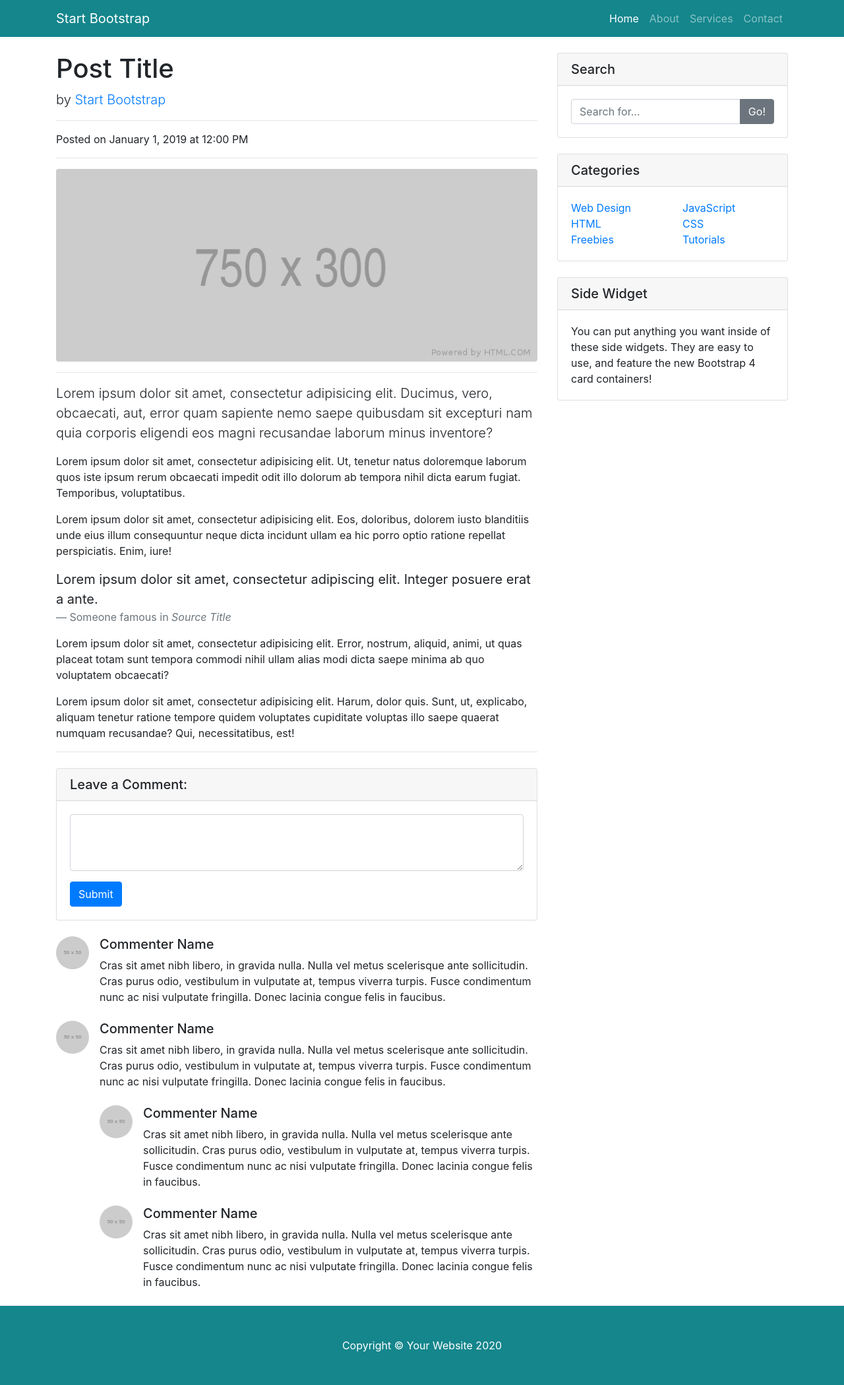
After one commit to alviandk/personal_website, a Django app: page /blog_detail_view/ in a window 1280 px wide. The commit adds this page. Shown: the whole page at 66% size. Run offline with Django 3.2, Linux system fonts and the light colour scheme; grey boxes labelled with a size stand in for pictures from a placeholder-image service; some libraries are stand-ins or nearby versions.

Commit message:
blog skeleton

```diff
--- a/blog/views.py
+++ b/blog/views.py
@@ -1,3 +1,13 @@
 from django.shortcuts import render
 
-# Create your views here.
+
+def blog_list_view(request):
+    context = {}
+
+    return render(request, 'blog/list.html', context)
+
+
+def blog_detail_view(request):
+    context = {}
+
+    return render(request, 'blog/detail.html', context)
--- a/personal_website/urls.py
+++ b/personal_website/urls.py
@@ -19,8 +19,13 @@ from django.contrib import admin
 from django.urls import path
 from .views import home_view
 
+from blog.views import blog_list_view, blog_detail_view
+
 
 urlpatterns = [
     path('', home_view, name='home'),
     path('admin/', admin.site.urls),
+    path('blog/', blog_list_view, name='blog'),
+    path('blog_detail_view/', blog_detail_view, name='blog_detail_view'),
+
 ] + static(settings.MEDIA_URL, document_root=settings.MEDIA_ROOT)
--- /dev/null
+++ b/static/css/blog.css
@@ -0,0 +1,3 @@
+body {
+    padding-top: 56px;
+}
--- /dev/null
+++ b/static/css/custom.css
@@ -0,0 +1,3 @@
+.bg-green {
+    background-color: #14868c;
+}
--- /dev/null
+++ b/templates/blog/detail.html
@@ -0,0 +1,235 @@
+<!DOCTYPE html>
+<html lang="en">
+    {% load static %}
+<head>
+
+  <meta charset="utf-8">
+  <meta name="viewport" content="width=device-width, initial-scale=1, shrink-to-fit=no">
+  <meta name="description" content="">
+  <meta name="author" content="">
+
+  <title>Blog Post - Start Bootstrap Template</title>
+
+  <link rel="shortcut icon" type="image/png" href="{% static 'img/favicon.ico' %}"/>
+
+  <!-- Bootstrap core CSS -->
+  <link href="{% static 'vendor/bootstrap/css/bootstrap.min.css' %}" rel="stylesheet">
+
+  <!-- Custom styles for this template -->
+  <link href="{% static 'css/custom.css' %}" rel="stylesheet">
+  <link href="{% static 'css/blog.css' %}" rel="stylesheet">
+
+
+</head>
+
+<body>
+
+  <!-- Navigation -->
+  <nav class="navbar navbar-expand-lg navbar-dark bg-green fixed-top">
+    <div class="container">
+      <a class="navbar-brand" href="#">Start Bootstrap</a>
+      <button class="navbar-toggler" type="button" data-toggle="collapse" data-target="#navbarResponsive" aria-controls="navbarResponsive" aria-expanded="false" aria-label="Toggle navigation">
+        <span class="navbar-toggler-icon"></span>
+      </button>
+      <div class="collapse navbar-collapse" id="navbarResponsive">
+        <ul class="navbar-nav ml-auto">
+          <li class="nav-item active">
+            <a class="nav-link" href="#">Home
+              <span class="sr-only">(current)</span>
+            </a>
+          </li>
+          <li class="nav-item">
+            <a class="nav-link" href="#">About</a>
+          </li>
+          <li class="nav-item">
+            <a class="nav-link" href="#">Services</a>
+          </li>
+          <li class="nav-item">
+            <a class="nav-link" href="#">Contact</a>
+          </li>
+        </ul>
+      </div>
+    </div>
+  </nav>
+
+  <!-- Page Content -->
+  <div class="container">
+
+    <div class="row">
+
+      <!-- Post Content Column -->
+      <div class="col-lg-8">
+
+        <!-- Title -->
+        <h1 class="mt-4">Post Title</h1>
+
+        <!-- Author -->
+        <p class="lead">
+          by
+          <a href="#">Start Bootstrap</a>
+        </p>
+
+        <hr>
+
+        <!-- Date/Time -->
+        <p>Posted on January 1, 2019 at 12:00 PM</p>
+
+        <hr>
+
+        <!-- Preview Image -->
+        <img class="img-fluid rounded" src="{% static 'img/750x300.png' %}" alt="">
+
+        <hr>
+
+        <!-- Post Content -->
+        <p class="lead">Lorem ipsum dolor sit amet, consectetur adipisicing elit. Ducimus, vero, obcaecati, aut, error quam sapiente nemo saepe quibusdam sit excepturi nam quia corporis eligendi eos magni recusandae laborum minus inventore?</p>
+
+        <p>Lorem ipsum dolor sit amet, consectetur adipisicing elit. Ut, tenetur natus doloremque laborum quos iste ipsum rerum obcaecati impedit odit illo dolorum ab tempora nihil dicta earum fugiat. Temporibus, voluptatibus.</p>
+
+        <p>Lorem ipsum dolor sit amet, consectetur adipisicing elit. Eos, doloribus, dolorem iusto blanditiis unde eius illum consequuntur neque dicta incidunt ullam ea hic porro optio ratione repellat perspiciatis. Enim, iure!</p>
+
+        <blockquote class="blockquote">
+          <p class="mb-0">Lorem ipsum dolor sit amet, consectetur adipiscing elit. Integer posuere erat a ante.</p>
+          <footer class="blockquote-footer">Someone famous in
+            <cite title="Source Title">Source Title</cite>
+          </footer>
+        </blockquote>
+
+        <p>Lorem ipsum dolor sit amet, consectetur adipisicing elit. Error, nostrum, aliquid, animi, ut quas placeat totam sunt tempora commodi nihil ullam alias modi dicta saepe minima ab quo voluptatem obcaecati?</p>
+
+        <p>Lorem ipsum dolor sit amet, consectetur adipisicing elit. Harum, dolor quis. Sunt, ut, explicabo, aliquam tenetur ratione tempore quidem voluptates cupiditate voluptas illo saepe quaerat numquam recusandae? Qui, necessitatibus, est!</p>
+
+        <hr>
+
+        <!-- Comments Form -->
+        <div class="card my-4">
+          <h5 class="card-header">Leave a Comment:</h5>
+          <div class="card-body">
+            <form>
+              <div class="form-group">
+                <textarea class="form-control" rows="3"></textarea>
+              </div>
+              <button type="submit" class="btn btn-primary">Submit</button>
+            </form>
+          </div>
+        </div>
+
+        <!-- Single Comment -->
+        <div class="media mb-4">
+          <img class="d-flex mr-3 rounded-circle" src="http://placehold.it/50x50" alt="">
+          <div class="media-body">
+            <h5 class="mt-0">Commenter Name</h5>
+            Cras sit amet nibh libero, in gravida nulla. Nulla vel metus scelerisque ante sollicitudin. Cras purus odio, vestibulum in vulputate at, tempus viverra turpis. Fusce condimentum nunc ac nisi vulputate fringilla. Donec lacinia congue felis in faucibus.
+          </div>
+        </div>
+
+        <!-- Comment with nested comments -->
+        <div class="media mb-4">
+          <img class="d-flex mr-3 rounded-circle" src="http://placehold.it/50x50" alt="">
+          <div class="media-body">
+            <h5 class="mt-0">Commenter Name</h5>
+            Cras sit amet nibh libero, in gravida nulla. Nulla vel metus scelerisque ante sollicitudin. Cras purus odio, vestibulum in vulputate at, tempus viverra turpis. Fusce condimentum nunc ac nisi vulputate fringilla. Donec lacinia congue felis in faucibus.
+
+            <div class="media mt-4">
+              <img class="d-flex mr-3 rounded-circle" src="http://placehold.it/50x50" alt="">
+              <div class="media-body">
+                <h5 class="mt-0">Commenter Name</h5>
+                Cras sit amet nibh libero, in gravida nulla. Nulla vel metus scelerisque ante sollicitudin. Cras purus odio, vestibulum in vulputate at, tempus viverra turpis. Fusce condimentum nunc ac nisi vulputate fringilla. Donec lacinia congue felis in faucibus.
+              </div>
+            </div>
+
+            <div class="media mt-4">
+              <img class="d-flex mr-3 rounded-circle" src="http://placehold.it/50x50" alt="">
+              <div class="media-body">
+                <h5 class="mt-0">Commenter Name</h5>
+                Cras sit amet nibh libero, in gravida nulla. Nulla vel metus scelerisque ante sollicitudin. Cras purus odio, vestibulum in vulputate at, tempus viverra turpis. Fusce condimentum nunc ac nisi vulputate fringilla. Donec lacinia congue felis in faucibus.
+              </div>
+            </div>
+
+          </div>
+        </div>
+
+      </div>
+
+      <!-- Sidebar Widgets Column -->
+      <div class="col-md-4">
+
+        <!-- Search Widget -->
+        <div class="card my-4">
+          <h5 class="card-header">Search</h5>
+          <div class="card-body">
+            <div class="input-group">
+              <input type="text" class="form-control" placeholder="Search for...">
+              <span class="input-group-append">
+                <button class="btn btn-secondary" type="button">Go!</button>
+              </span>
+            </div>
+          </div>
+        </div>
+
+        <!-- Categories Widget -->
+        <div class="card my-4">
+          <h5 class="card-header">Categories</h5>
+          <div class="card-body">
+            <div class="row">
+              <div class="col-lg-6">
+                <ul class="list-unstyled mb-0">
+                  <li>
+                    <a href="#">Web Design</a>
+                  </li>
+                  <li>
+                    <a href="#">HTML</a>
+                  </li>
+                  <li>
+                    <a href="#">Freebies</a>
+                  </li>
+                </ul>
+              </div>
+              <div class="col-lg-6">
+                <ul class="list-unstyled mb-0">
+                  <li>
+                    <a href="#">JavaScript</a>
+                  </li>
+                  <li>
+                    <a href="#">CSS</a>
+                  </li>
+                  <li>
+                    <a href="#">Tutorials</a>
+                  </li>
+                </ul>
+              </div>
+            </div>
+          </div>
+        </div>
+
+        <!-- Side Widget -->
+        <div class="card my-4">
+          <h5 class="card-header">Side Widget</h5>
+          <div class="card-body">
+            You can put anything you want inside of these side widgets. They are easy to use, and feature the new Bootstrap 4 card containers!
+          </div>
+        </div>
+
+      </div>
+
+    </div>
+    <!-- /.row -->
+
+  </div>
+  <!-- /.container -->
+
+  <!-- Footer -->
+  <footer class="py-5 bg-green">
+    <div class="container">
+      <p class="m-0 text-center text-white">Copyright &copy; Your Website 2020</p>
+    </div>
+    <!-- /.container -->
+  </footer>
+
+  <!-- Bootstrap core JavaScript -->
+  <script src="{% static 'vendor/jquery/jquery.min.js' %}"></script>
+  <script src="{% static 'vendor/bootstrap/js/bootstrap.bundle.min.js' %}"></script>
+
+</body>
+
+</html>
--- a/templates/home.html
+++ b/templates/home.html
@@ -281,8 +281,8 @@
 
         <p>Apart from being a web developer, I enjoy most of my time being outdoors. In the winter, I am an avid skier and novice ice climber. During the warmer months here in Colorado, I enjoy mountain biking, free climbing, and kayaking.</p>
         <p class="mb-0">When forced indoors, I follow a number of sci-fi and fantasy genre movies and television shows, I am an aspiring chef, and I spend a large amount of my free time exploring the latest technology advancements in the front-end web development world.</p>
-  <br>
-<div class="row">
+    <br>
+    <div class="row">
       <div class="col-md-4 mb-5">
         <div class="card h-100">
           <img class="card-img-top" src="https://placehold.it/300x200" alt="">
--- /dev/null
+++ b/test.txt
@@ -0,0 +1 @@
+gmakwxuxbg,819372,548587.5177982398,785574,  tbztppfsaa    ,lmeylliyks,          8eprig83va
```
Also changed, not shown: templates/blog/list.html (added, +203 -0 lines), static/img/750x300.png (added).
